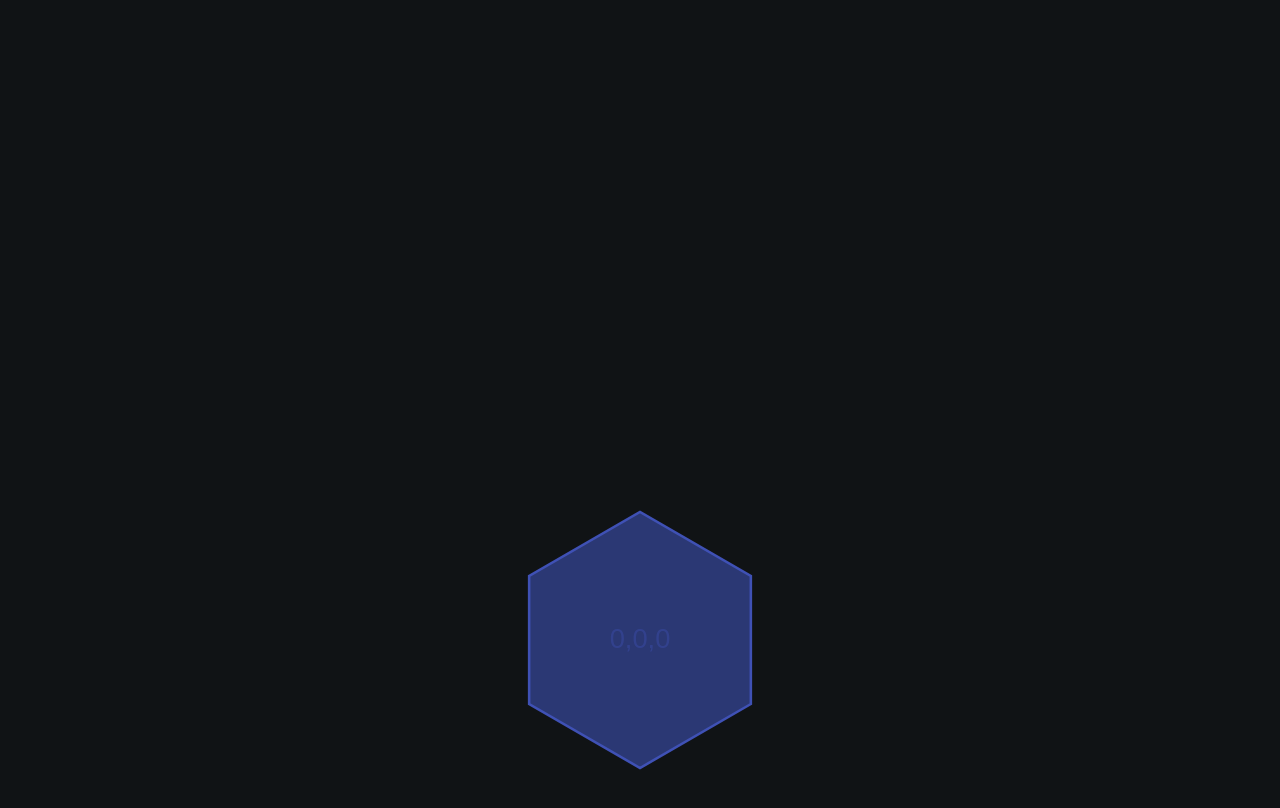
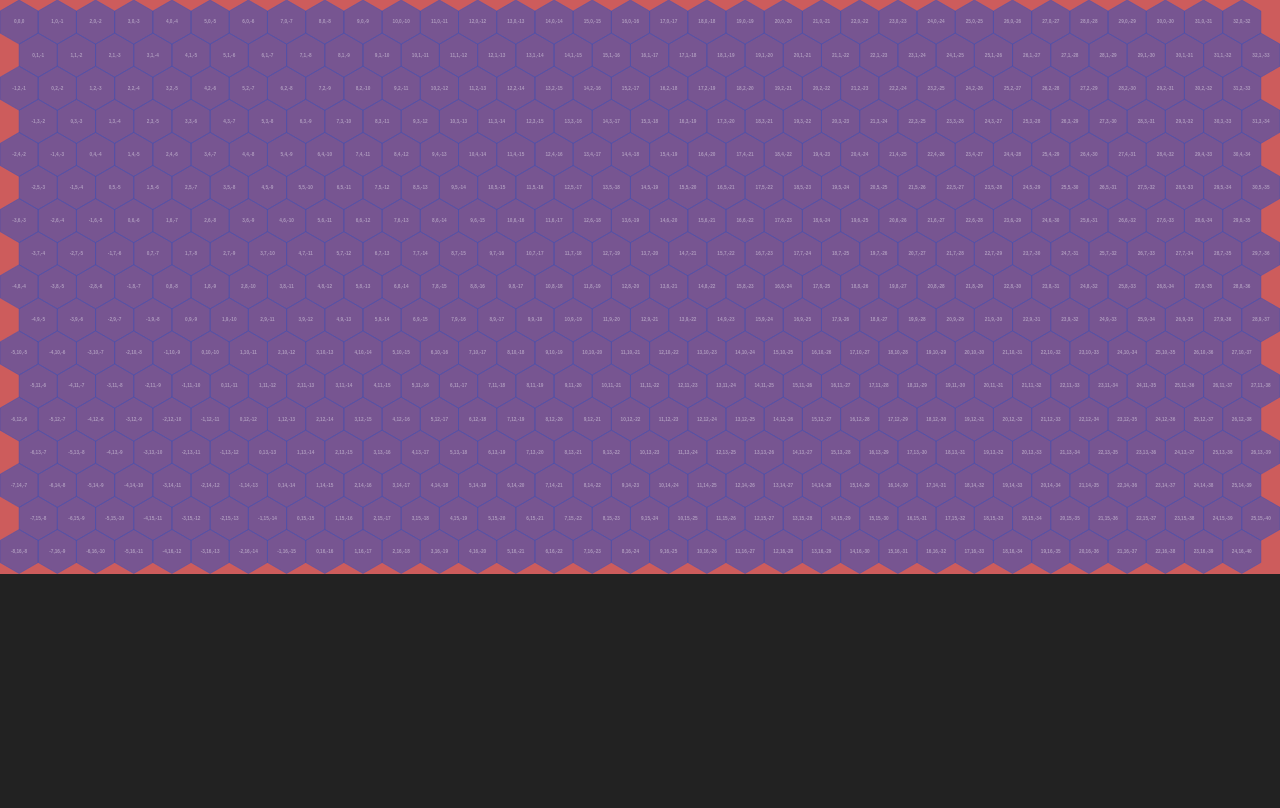
Before and after one commit to Dissolutio/framer-motion-playground, a React (Create React App) app: page / in a window 1280 px wide. Shown: the top 808 px of the page. Built offline with nearby package versions, Linux system fonts and the light colour scheme.

Commit message:
whole bunch of hex map sizing viewbox progress

```diff
--- a/src/hexgrid/HexText.tsx
+++ b/src/hexgrid/HexText.tsx
@@ -1,31 +1,30 @@
-import * as React from 'react'
-import styled from 'styled-components'
+import * as React from "react";
+import styled from "styled-components";
 
 export type Props = {
-  children: string | React.ReactNode | React.ReactNode[]
-  hexSize: number
-  x?: string | number
-  y?: string | number
-  className?: string
-} & React.SVGProps<SVGTextElement>
+  children: string | React.ReactNode | React.ReactNode[];
+  hexSize: number;
+  x?: string | number;
+  y?: string | number;
+  className?: string;
+} & React.SVGProps<SVGTextElement>;
 
 export function HexText(props: Props) {
-  const { children, hexSize, x, y } = props
+  const { children, hexSize, x, y } = props;
   return (
     <StyledText
       hexSize={hexSize}
       x={x || 0}
-      y={y ? y : '0.3em'}
+      y={y ? y : "0.3em"}
       textAnchor="middle"
     >
       {children}
     </StyledText>
-  )
+  );
 }
 type StyledTextProps = React.SVGProps<SVGTextElement> & {
-  hexSize: number
-}
+  hexSize: number;
+};
 const StyledText = styled.text<StyledTextProps>`
-  fill: var(--sub-white);
   font-size: ${(props) => `${props.hexSize / 75}rem`};
-`
+`;
--- a/src/hexgrid/Hexgrid.tsx
+++ b/src/hexgrid/Hexgrid.tsx
@@ -2,33 +2,44 @@ import React from "react";
 import { HexgridLayoutProvider } from "./HexgridLayout";
 import Hexagon from "./Hexagon";
 import "./hexgrid-styles.css";
-import { useWindowSize } from "../useWindowSize";
 import { HexCoordinates } from "./types";
 import { HexText } from "./HexText";
 import { hexUtilsSubtract } from "./hex-utils";
-import { generateRectangleHexgrid } from "./hex-utils copy";
+import {
+  generateHexagonHexgrid,
+  generateRectangleHexgrid,
+} from "./hex-utils copy";
 import styled from "styled-components";
 
 export const Hexgrid = () => {
-  const size = useWindowSize();
-  console.log("🚀 ~ file: Hexgrid.tsx:11 ~ Hexgrid ~ size", size);
-  const shiftMapToOrigin = (hexes: HexCoordinates[]): HexCoordinates[] => {
-    const northWestHex = hexes[0];
-    const newHexes = hexes.map((hex) => {
-      return hexUtilsSubtract(hex, northWestHex);
-    });
-    return newHexes;
-  };
-  // const hexagons = shiftMapToOrigin(GridGenerator.parallelogram(0, 2, 0, 2));
-  const hexagons = generateRectangleHexgrid(1, 1);
+  // const size = useWindowSize();
   const hexagonSize = 10;
-  // const hexagons = shiftMapToOrigin(GridGenerator.hexagon(1));
+  const mapSize = 10;
+  const mapHeight = 17;
+  const mapWidth = 33;
+
+  const hexagons = generateRectangleHexgrid(mapWidth, mapHeight);
+  const viewbox = calculateViewbox(
+    "rectangle",
+    mapSize,
+    mapHeight,
+    mapWidth,
+    hexagonSize
+  );
+
+  // const hexagons = shiftMapToOrigin(generateHexagonHexgrid(mapSize));
+  // const viewbox = calculateViewbox("shiftedHexagon", mapSize, hexagonSize);
+
+  // const hexagons = generateHexagonHexgrid(mapSize);
+  // const viewbox = calculateViewbox("unshiftedHexagon", mapSize, hexagonSize);
+
   return (
     <StyledDiv>
       <svg
-        width={"100vw"}
-        height={"100vw"}
-        viewBox={`-50 -50 100 100`}
+        width={"100%"}
+        height={"100%"}
+        viewBox={viewbox}
+        style={{ background: "indianred" }}
         version="1.1"
         xmlns="http://www.w3.org/2000/svg"
       >
@@ -54,4 +65,60 @@ export const Hexgrid = () => {
     </StyledDiv>
   );
 };
-const StyledDiv = styled.div``;
+
+const StyledDiv = styled.div`
+  display: flex;
+  flex-direction: column;
+  max-height: 100vh;
+`;
+
+const shiftMapToOrigin = (hexes: HexCoordinates[]): HexCoordinates[] => {
+  const northWestHex = hexes[0];
+  const newHexes = hexes.map((hex) => {
+    return hexUtilsSubtract(hex, northWestHex);
+  });
+  return newHexes;
+};
+const calculateViewbox = (
+  mapShape: string,
+  mapSize: number,
+  mapHeight: number,
+  mapWidth: number,
+  hexSize: number
+) => {
+  const a = (hexSize * Math.sqrt(3)) / 2; // apothem
+  let height: number = 100;
+  let yShift: number = -50;
+  let width: number = 100;
+  let xShift: number = -50;
+  switch (mapShape) {
+    case "rectangle":
+      height = 2 * hexSize + (mapHeight - 1) * 1.5 * hexSize; // 2r+(n-1)1.5r
+      yShift = -1 * hexSize; // -r
+      width = 2 * a * mapWidth + (mapHeight > 1 ? a : 0); // 2an + odd-row shift (a second row of hexes will be shifted further right than the first row)
+      xShift = -1 * a; // -a
+      return toStringViewBox(xShift, yShift, width, height);
+    case "unshiftedHexagon":
+      height = 2 * (hexSize + 1.5 * (mapSize * hexSize)); // 2(r + 1.5nr)
+      yShift = (-1 * height) / 2;
+      width = 2 * a * (2 * mapSize + 1); // 2a(2n+1)
+      xShift = -1 * a * (2 * mapSize + 1); // -a(1+2n)
+      return toStringViewBox(xShift, yShift, width, height);
+    case "shiftedHexagon":
+      height = 2 * (hexSize + 1.5 * (mapSize * hexSize)); // 2(r + 1.5nr)
+      yShift = (-1 * height) / 2;
+      width = 2 * a * (2 * mapSize + 1); // 2a(2n+1)
+      xShift = -1 * a; // -a
+      return toStringViewBox(xShift, yShift, width, height);
+    default:
+      return toStringViewBox(xShift, yShift, width, height);
+  }
+};
+const toStringViewBox = (
+  x: number,
+  y: number,
+  w: number,
+  h: number
+): string => {
+  return `${x} ${y} ${w} ${h}`;
+};
--- a/src/hexgrid/hexgrid-styles.css
+++ b/src/hexgrid/hexgrid-styles.css
@@ -1,3 +1,57 @@
+html {
+  /* THEME */
+  --black: #222222;
+  --white: #f7edf0;
+  --player-color: #f7edf0; /* gets reset in Layout styled component*/
+  --sub-white: #b4b4b4;
+  --gunmetal: #22333b;
+  --gunmetal-transparent: hsla(199, 27%, 18%, 0.2);
+  --gray: #5d576b;
+  /* PLAYER COLORS */
+  --bee-yellow: #e0bb00;
+  --player0: #e0bb00;
+  --butterfly-purple: #fc65b8;
+  --player1: #fc65b8;
+  --wasp-red: ##e55812;
+  --player2: ##e55812;
+  --beetle-blue: #058ed9;
+  --player3: #058ed9;
+  --hummingbird-green: #75dbcd;
+  --player4: #75dbcd;
+  --orange: #4c2c69;
+  --player5: #4c2c69;
+  /* TERRAIN */
+  --grass: #60840d;
+  --forest-green: #37480d;
+  --wood-brown: #573319;
+  --water: #3794fd;
+  --sand: #ab8e10;
+  --rock: #475776;
+  /* UTILITY */
+  --neon-green: hsla(74, 64%, 59%, 0.5);
+  --neon-orange: rgba(224, 150, 40, 0.5);
+  --neon-red: rgba(226, 83, 40, 0.5);
+  /* #62A87C shiny shamrock green, #03CEA4 is Carribean,  Carribean preferred MAYBE as success color? https://coolors.co/0c151c-ffffff-fe938c-62a87c-3590f3 */
+  --success-green: #62a87c;
+  /* #FF5E5B orange-red-crayola as error color, #246EB9 is spanish-blue, #EAC435 is Saffron https://coolors.co/0c151c-ffffff-ff5e5b-62a87c-246eb9 */
+  --selected-green: #0b5d1e;
+  --caution-yellow: #eac435;
+  --error-red: #ff5e5b;
+  --info-blue: #246eb9;
+}
+body {
+  box-sizing: border-box;
+  padding: 0;
+  margin: 0;
+  max-width: 100vw;
+  min-height: 100vh;
+  /* mobile viewport bug fix */
+  min-height: -webkit-fill-available;
+  max-width: -webkit-fill-available;
+  background-color: var(--black);
+  color: var(--white);
+  font-weight: 600;
+}
 svg g {
   fill: #3f51b5;
   fill-opacity: 0.6;
```
